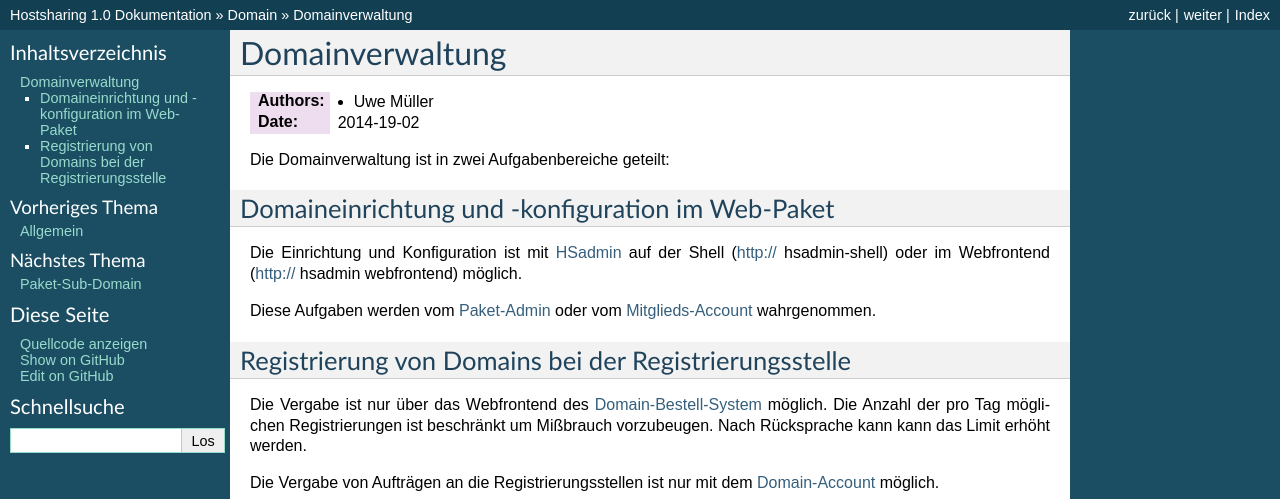
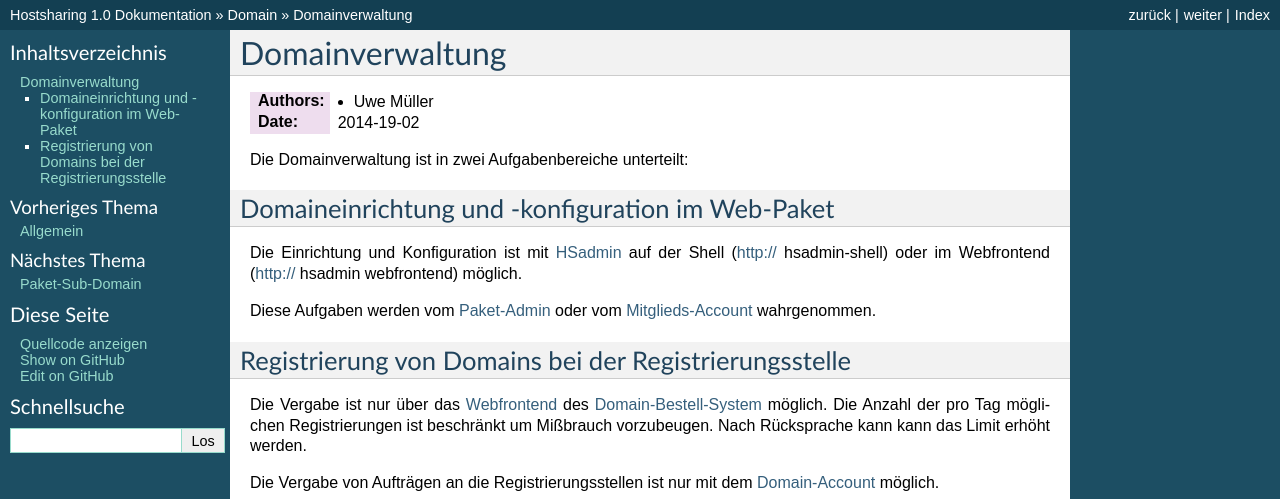
Before and after one commit to hostsharing/hs.docs.users, a Sphinx documentation site: the page built from source/domain/domainverwaltung.rst, in a window 1280 px wide. Shown: the top 499 px of the page. Built offline with Sphinx 7.4.7, drawn with Linux system fonts in a browser that asks for light colours.

Commit message:
add link, typo

```diff
--- a/source/domain/domainverwaltung.rst
+++ b/source/domain/domainverwaltung.rst
@@ -7,7 +7,7 @@ Domainverwaltung
 
 
 
-Die Domainverwaltung ist in zwei Aufgabenbereiche geteilt:
+Die Domainverwaltung ist in zwei Aufgabenbereiche unterteilt:
 
 Domaineinrichtung und -konfiguration im Web-Paket
 -------------------------------------------------
@@ -21,7 +21,7 @@ Diese Aufgaben werden vom :doc:`Paket-Admin </account/paket-admin>` oder vom :do
 Registrierung von Domains bei der Registrierungsstelle
 ------------------------------------------------------
 
-Die Vergabe ist nur über das Webfrontend des :term:`Domain-Bestell-System` möglich.
+Die Vergabe ist nur über das `Webfrontend <https://domain-bestellsystem.de>`_  des :term:`Domain-Bestell-System` möglich.
 Die Anzahl der pro Tag möglichen Registrierungen ist beschränkt um Mißbrauch vorzubeugen.
 Nach Rücksprache kann kann das Limit erhöht werden.
 
```
